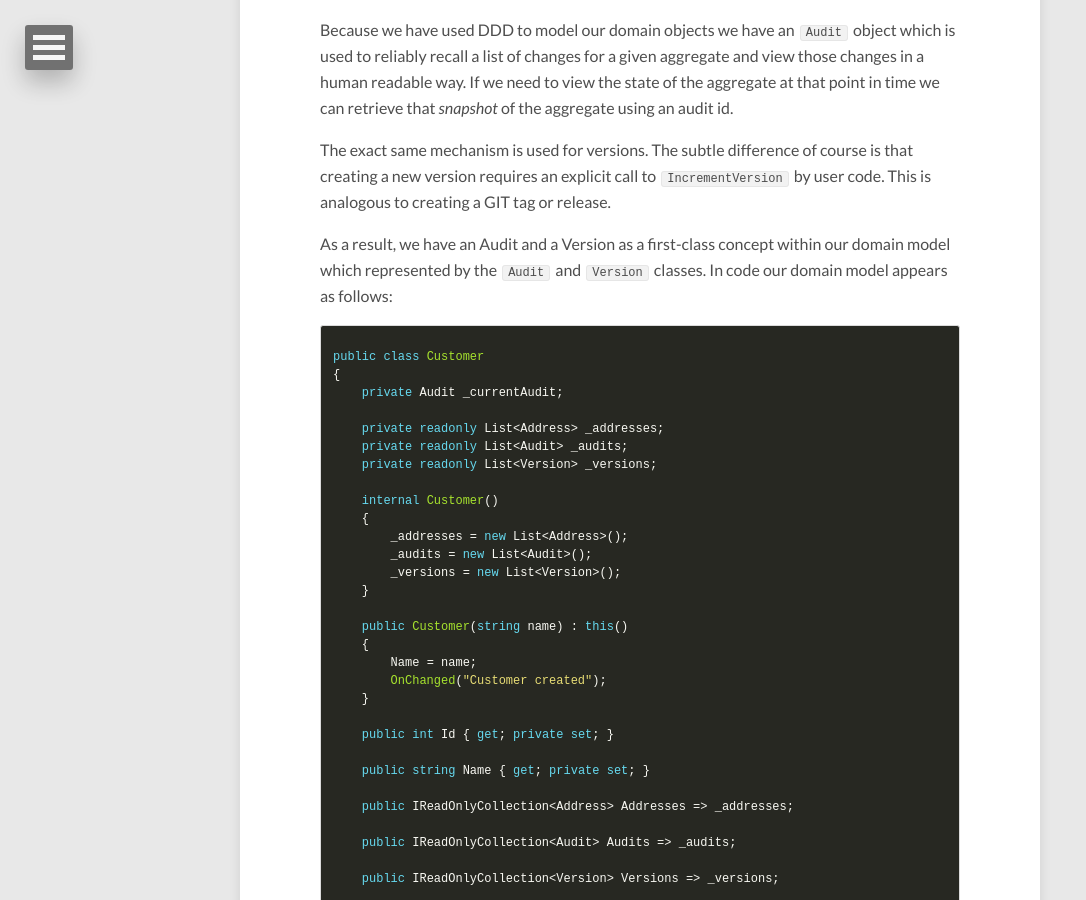
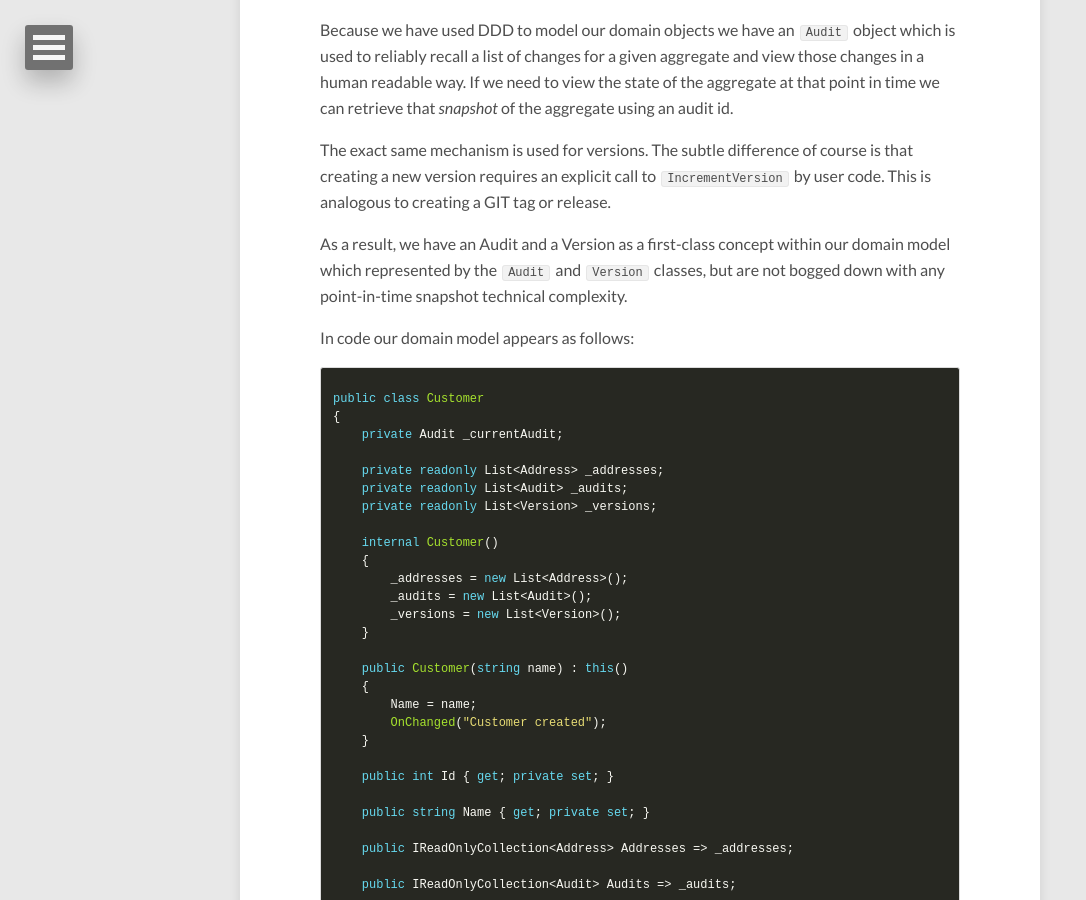
Before and after one commit to RossJayJones/rossjayjones.github.io, a Jekyll site: the page built from _posts/2018-11-13-first-class- versioning-and-auditing-with-sql-temporal-tables.md, in a window 1280 px wide and 900 px high, scrolled down 4581 px. Shown: the whole window, without its empty margins (0-1086 px from the left). Built offline with Jekyll 4.4.1, drawn with Linux system fonts in a browser that asks for light colours; nearby versions of some CDN libraries.

Commit message:
Add missing point

```diff
--- a/_posts/2018-11-13-first-class- versioning-and-auditing-with-sql-temporal-tables.md
+++ b/_posts/2018-11-13-first-class- versioning-and-auditing-with-sql-temporal-tables.md
@@ -103,7 +103,9 @@ Because we have used DDD to model our domain objects we have an `Audit` object w
 
 The exact same mechanism is used for versions. The subtle difference of course is that creating a new version requires an explicit call to `IncrementVersion` by user code. This is analogous to creating a GIT tag or release.
 
-As a result, we have an Audit and a Version as a first-class concept within our domain model which represented by the `Audit` and `Version` classes. In code our domain model appears as follows:
+As a result, we have an Audit and a Version as a first-class concept within our domain model which represented by the `Audit` and `Version` classes, but are not bogged down with any point-in-time snapshot technical complexity.
+
+In code our domain model appears as follows:
 
 {% highlight C# %}
 public class Customer
```
